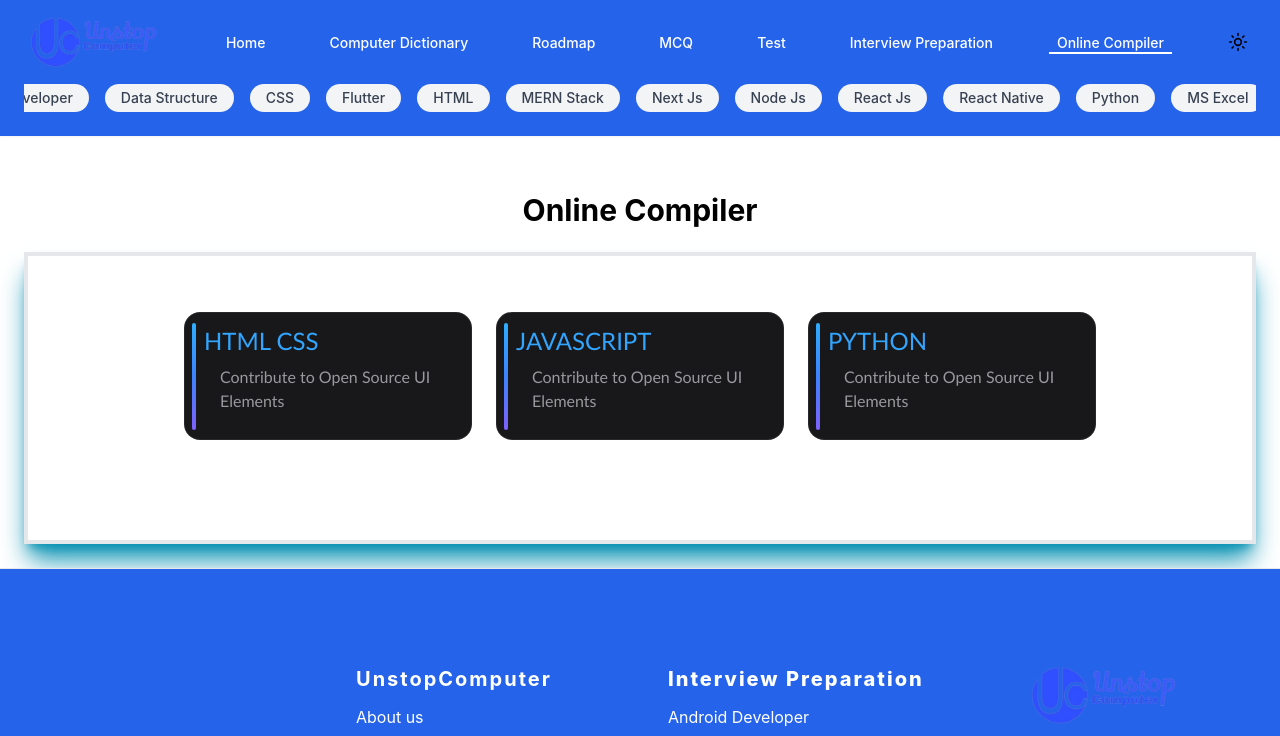
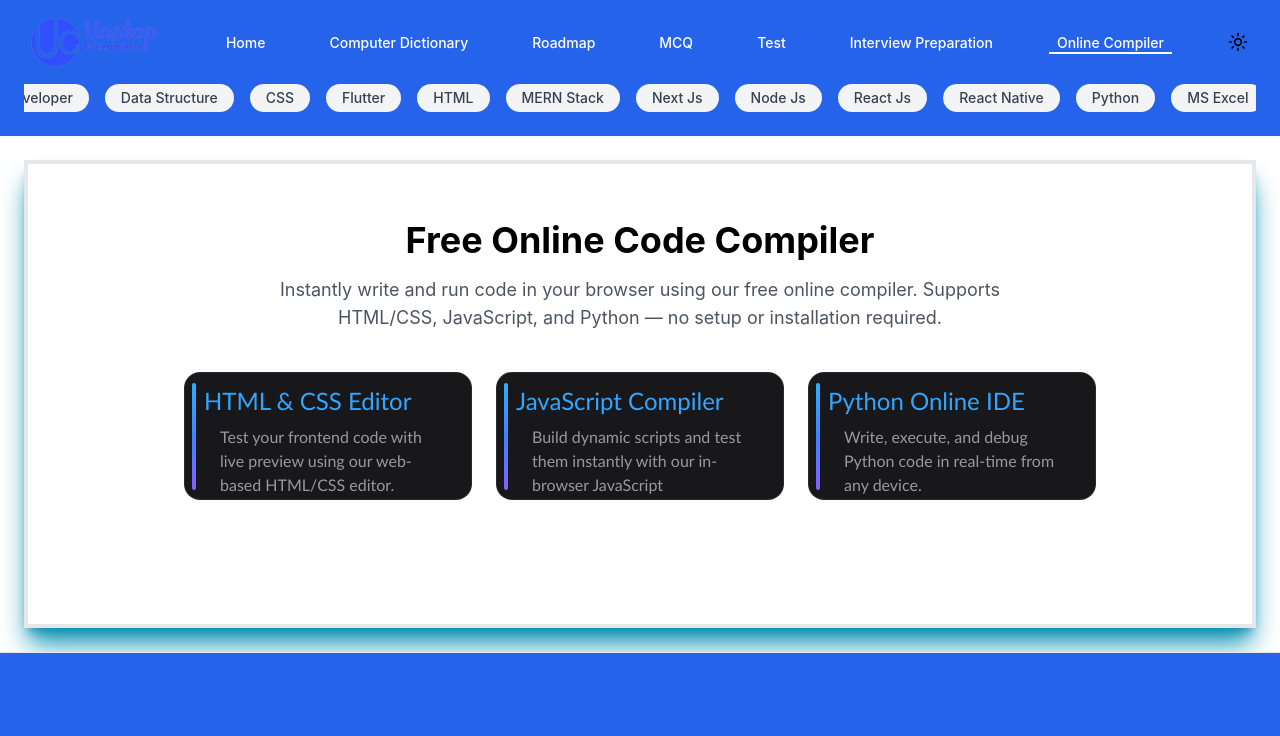
Before and after one commit to kartikkrishnasharmaa/codeskipper, a Next.js app: page /main/compiler in a window 1280 px wide. Shown: the top 736 px of the page. Built offline with nearby package versions, Linux system fonts and the light colour scheme.

Commit message:
fgwertyui

```diff
--- a/pages/main/compiler.js
+++ b/pages/main/compiler.js
@@ -2,21 +2,42 @@ import React from "react";
 import styled from "styled-components";
 import SimpleLayout from "@/components/SimpleLayout";
 import Link from "next/link";
+import Head from "next/head";
 
 const Card = () => {
   return (
     <SimpleLayout>
-      <h1 className="text-center mt-14 text-3xl font-bold mb-6">
-        Online Compiler
-      </h1>
-      <StyledWrapper className="p-10 pt-14 pb-[100px] m-6 flex gap-6 justify-center border-4 shadow-xl shadow-cyan-600 hover:shadow-indigo-700">
+      <Head>
+        <title>Online Code Compiler - HTML, JavaScript & Python</title>
+        <meta
+          name="description"
+          content="Use our free online code compiler to write and test HTML, CSS, JavaScript, and Python code. No installation needed."
+        />
+        <meta
+          name="keywords"
+          content="online compiler, code editor, HTML editor, JavaScript IDE, Python online, free coding platform"
+        />
+      </Head>
 
+      <StyledWrapper className="p-10 pt-0 pb-[100px] m-6  justify-center border-4 shadow-xl shadow-cyan-600 hover:shadow-indigo-700">
+        <section className="text-center mt-14 px-4">
+          <h1 className="text-4xl font-bold mb-4">Free Online Code Compiler</h1>
+          <p className="text-lg max-w-3xl mx-auto mb-10 text-gray-600 dark:text-gray-300">
+            Instantly write and run code in your browser using our free online
+            compiler. Supports HTML/CSS, JavaScript, and Python — no setup or
+            installation required.
+          </p>
+        </section>
+        <div className="flex gap-6 justify-center mb-6">
           <Link href="/compiler/index.html">
             <div className="notification">
               <div className="notiglow" />
               <div className="notiborderglow" />
-            <div className="notititle">HTML CSS</div>
-            <div className="notibody">Contribute to Open Source UI Elements</div>
+              <div className="notititle">HTML & CSS Editor</div>
+              <div className="notibody">
+                Test your frontend code with live preview using our web-based
+                HTML/CSS editor.
+              </div>
             </div>
           </Link>
 
@@ -24,8 +45,11 @@ const Card = () => {
             <div className="notification">
               <div className="notiglow" />
               <div className="notiborderglow" />
-            <div className="notititle">JAVASCRIPT</div>
-            <div className="notibody">Contribute to Open Source UI Elements</div>
+              <div className="notititle">JavaScript Compiler</div>
+              <div className="notibody">
+                Build dynamic scripts and test them instantly with our
+                in-browser JavaScript environment.
+              </div>
             </div>
           </Link>
 
@@ -33,10 +57,14 @@ const Card = () => {
             <div className="notification">
               <div className="notiglow" />
               <div className="notiborderglow" />
-            <div className="notititle">PYTHON</div>
-            <div className="notibody">Contribute to Open Source UI Elements</div>
+              <div className="notititle">Python Online IDE</div>
+              <div className="notibody">
+                Write, execute, and debug Python code in real-time from any
+                device.
+              </div>
             </div>
           </Link>
+        </div>
 
       </StyledWrapper>
     </SimpleLayout>
@@ -54,7 +82,8 @@ const StyledWrapper = styled.div`
     background: #29292c;
     border-radius: 1rem;
     overflow: hidden;
-    font-family: "Gill Sans", "Gill Sans MT", Calibri, "Trebuchet MS", sans-serif;
+    font-family: "Gill Sans", "Gill Sans MT", Calibri, "Trebuchet MS",
+      sans-serif;
     font-size: 16px;
     --gradient: linear-gradient(to bottom, #2eadff, #3d83ff, #7e61ff);
     --color: #32a6ff;
@@ -115,7 +144,11 @@ const StyledWrapper = styled.div`
     width: 20rem;
     height: 20rem;
     transform: translate(-50%, -50%);
-    background: radial-gradient(circle closest-side at center, white, transparent);
+    background: radial-gradient(
+      circle closest-side at center,
+      white,
+      transparent
+    );
     opacity: 0;
     transition: opacity 300ms ease;
   }
--- a/pages/main/python.jsx
+++ b/pages/main/python.jsx
@@ -10,7 +10,7 @@ export default function PythonCompiler() {
   const [pyodide, setPyodide] = useState(null);
   const [code, setCode] = useState(`# Python Compiler Example
 def greet(name):
-    return f"Hello, {name}"
+    return "Hello, {name}"
 
 print(greet("User"))`);
   const [output, setOutput] = useState("");
```
Lines whose indentation alone changed are shown as unchanged.
